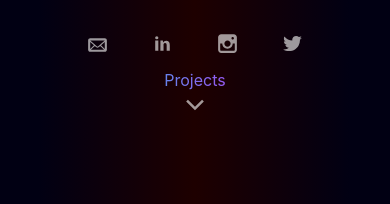
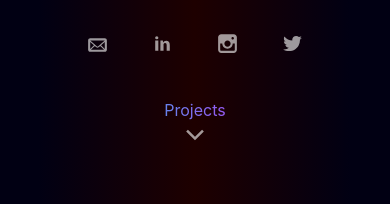
Before and after one commit to fathannasrullah/fathannasrullah.github.io, a React (Vite) app: page / in a window 390 px wide. Shown: the part 627-831 px from the top of the page. Built offline with nearby package versions, Linux system fonts and the light colour scheme; a web font is replaced by a local one.

Commit message:
enhance styling

```diff
--- a/src/App.scss
+++ b/src/App.scss
@@ -216,7 +216,7 @@
 
 .LinkProjects {
   text-align: center;
-  margin-bottom: 30px;
+  margin: 30px 0;
   a {
     text-decoration: none;
 
@@ -235,7 +235,7 @@
 }
 @media(max-width: 670px) {
   .LinkProjects {
-    margin-bottom: 15px;
+    margin-bottom: 10px;
   }
 }
 
```
